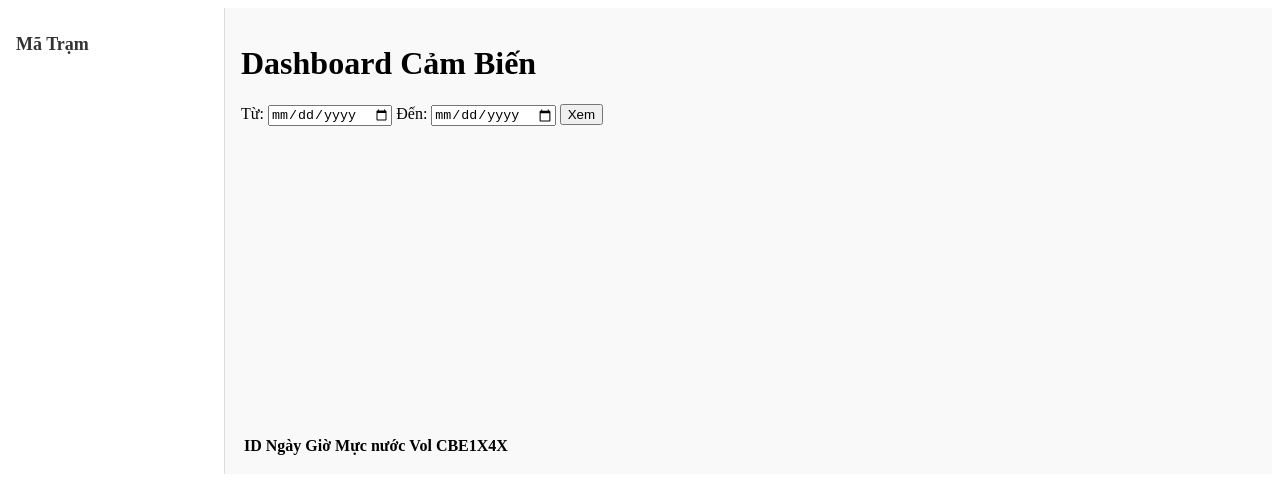
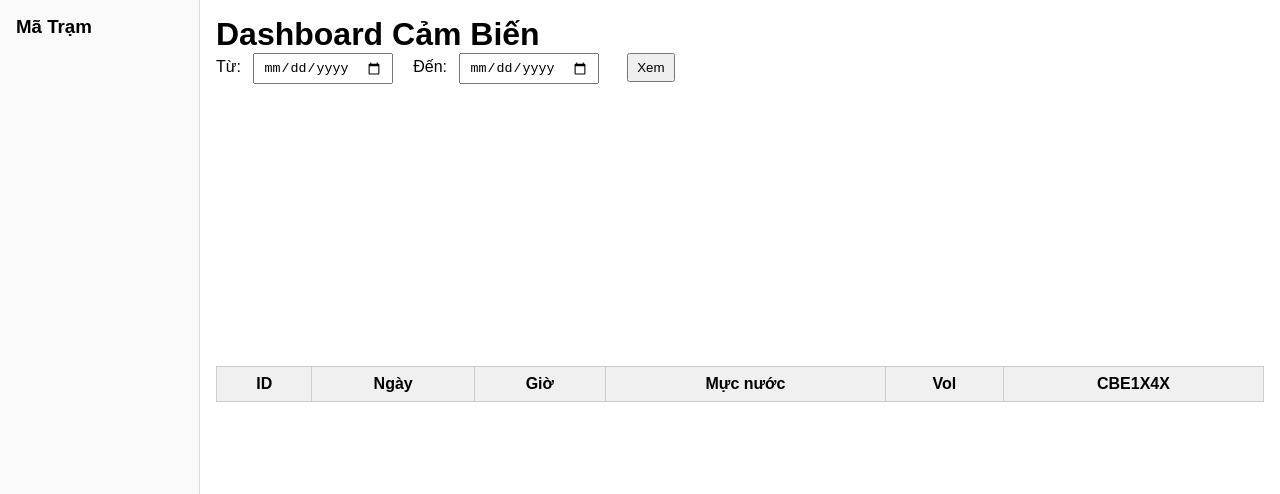
Before and after one commit to MaThan8X/my_server_01, a website: page public/index.html in a window 1280 px wide. Shown: the top 494 px of the page. Drawn offline with nearby package versions, Linux system fonts and the light colour scheme; no server answers.

Commit message:
nang cap cot_05

```diff
--- a/public/app.js
+++ b/public/app.js
@@ -14,6 +14,7 @@ document.addEventListener('DOMContentLoaded', () => {
     const ids = await res.json();
     const ul  = document.getElementById('stations');
 
+    // Luôn có mục 'Tất cả' ở đầu
     ul.innerHTML = '<li data-id="">Tất cả</li>' +
       ids.map(id => `<li data-id="${id}">${id}</li>`).join('');
 
@@ -26,11 +27,11 @@ document.addEventListener('DOMContentLoaded', () => {
       });
     });
 
-    // Mặc định active “Tất cả”
+    // Default active
     ul.querySelector('li[data-id=""]').classList.add('active');
   }
 
-  // 2️⃣ Fetch dữ liệu từ Function, có lọc ID, from, to
+  // 2️⃣ Fetch và render
   async function fetchData() {
     const params = [];
     if (fromInput.value) params.push(`from=${encodeURIComponent(fromInput.value)}`);
@@ -47,23 +48,21 @@ document.addEventListener('DOMContentLoaded', () => {
     renderCharts(data);
   }
 
-  // 3️⃣ Render bảng, luôn có cột ID
+  // 3️⃣ Render bảng (cột ID luôn hiện)
   function renderTable(data) {
     const tbody = document.getElementById('table-body');
     tbody.innerHTML = '';
-
-    // Nếu đã chọn ID thì giới hạn 10, không thì 30
     const limit = selectedId ? 10 : 30;
 
     data.slice(0, limit).forEach(r => {
       const tr = document.createElement('tr');
 
-      // ❗ Cột ID
+      // ID
       const tdId = document.createElement('td');
       tdId.textContent = r.id;
       tr.appendChild(tdId);
 
-      // Các cột còn lại
+      // Các cột tiếp theo
       ['date','time','mucnuoc','vol','cbe1x4x'].forEach(key => {
         const td = document.createElement('td');
         td.textContent = r[key];
@@ -74,16 +73,16 @@ document.addEventListener('DOMContentLoaded', () => {
     });
   }
 
-  // 4️⃣ Render / cập nhật Chart.js cho mực nước & điện áp
+  // 4️⃣ Render / update charts
   function renderCharts(data) {
     const labels    = data.map(r => `${r.date} ${r.time}`);
     const waterData = data.map(r => Number(r.mucnuoc));
     const voltData  = data.map(r => Number(r.vol));
 
-    // – Biểu đồ Mực nước
+    // Water chart
     if (!waterChart) {
       waterChart = new Chart(
-        document.getElementById('myChart').getContext('2d'),
+        document.getElementById('waterChart').getContext('2d'),
         {
           type: 'line',
           data: {
@@ -104,7 +103,7 @@ document.addEventListener('DOMContentLoaded', () => {
       waterChart.update();
     }
 
-    // – Biểu đồ Điện áp
+    // Volt chart
     if (!voltChart) {
       voltChart = new Chart(
         document.getElementById('voltChart').getContext('2d'),
@@ -129,7 +128,7 @@ document.addEventListener('DOMContentLoaded', () => {
     }
   }
 
-  // 5️⃣ Khởi tạo
+  // 5️⃣ Khởi
   viewBtn.addEventListener('click', fetchData);
   loadStations();
   fetchData();
--- a/public/index.html
+++ b/public/index.html
@@ -5,25 +5,22 @@
   <meta http-equiv="X-UA-Compatible" content="IE=edge" />
   <meta name="viewport" content="width=device-width, initial-scale=1.0" />
   <title>Dashboard Cảm Biến</title>
-  <!-- Link tới CSS chính -->
   <link rel="stylesheet" href="styles.css" />
-
-  <!-- Chart.js từ CDN (cần cho các biểu đồ) -->
   <script src="https://cdn.jsdelivr.net/npm/chart.js"></script>
 </head>
-
 <body>
-  <!-- Sidebar Mã Trạm -->
+  <div id="container">
+    <!-- Sidebar -->
     <aside id="station-list">
       <h3>Mã Trạm</h3>
       <ul id="stations"></ul>
     </aside>
 
-  <!-- Nội dung chính -->
-  <div id="main-content">
+    <!-- Main content -->
+    <main id="main-view">
       <h1>Dashboard Cảm Biến</h1>
 
-    <!-- Bộ lọc ngày -->
+      <!-- Filter -->
       <div class="filter">
         <label for="fromInput">Từ:</label>
         <input id="fromInput" type="date" />
@@ -32,18 +29,14 @@
         <button id="viewBtn">Xem</button>
       </div>
 
-    <!-- Biểu đồ mực nước -->
-    <div class="chart-container">
-      <canvas id="myChart"></canvas>
-    </div>
-
-    <!-- Biểu đồ điện áp -->
-    <div class="chart-container">
+      <!-- Charts -->
+      <div class="chart-wrapper">
+        <canvas id="waterChart"></canvas>
         <canvas id="voltChart"></canvas>
       </div>
 
-    <!-- Bảng dữ liệu -->
-    <div class="table-container" id="tableContainer">
+      <!-- Table -->
+      <div class="table-wrapper">
         <table>
           <thead>
             <tr>
@@ -58,9 +51,9 @@
           <tbody id="table-body"></tbody>
         </table>
       </div>
+    </main>
   </div>
 
-  <!-- Script chính của ứng dụng -->
   <script src="app.js"></script>
 </body>
 </html>
--- a/public/styles.css
+++ b/public/styles.css
@@ -1,42 +1,87 @@
-/* ===== Layout sidebar + main ===== */
-body {
+/* Toàn cục */
+* { box-sizing: border-box; margin: 0; padding: 0; }
+body, html { height: 100%; font-family: sans-serif; }
+
+/* Container chính: sidebar + main */
+#container {
   display: flex;
+  height: 100%;
 }
 
 /* Sidebar Mã Trạm */
 #station-list {
   width: 200px;
   border-right: 1px solid #ddd;
-  padding: 0.5rem;
-  max-height: calc(30 * 2rem);
+  padding: 1rem;
+  background: #fafafa;
   overflow-y: auto;
-  background: #fff;
 }
 #station-list h3 {
   margin-bottom: 0.5rem;
-  font-size: 18px;
-  color: #333;
 }
 #stations {
   list-style: none;
-  padding: 0;
-  margin: 0;
 }
 #stations li {
   padding: 0.5rem;
   cursor: pointer;
 }
 #stations li:hover {
-  background: #e6f2ff;
+  background: #eef5ff;
 }
 #stations li.active {
   background: #007acc;
   color: #fff;
 }
 
-/* Nội dung chính bên phải */
-#main-content {
+/* Main content */
+#main-view {
   flex: 1;
   padding: 1rem;
-  background: #f9f9f9;
+  display: flex;
+  flex-direction: column;
+  overflow: hidden;
 }
+
+/* Filter */
+.filter {
+  margin-bottom: 1rem;
+}
+.filter input,
+.filter button {
+  margin-left: 0.5rem;
+  margin-right: 1rem;
+  padding: 0.3rem 0.5rem;
+}
+
+/* Charts */
+.chart-wrapper {
+  display: flex;
+  gap: 1rem;
+  margin-bottom: 1rem;
+}
+.chart-wrapper canvas {
+  flex: 1;
+  max-height: 250px;
+}
+
+/* Table */
+.table-wrapper {
+  flex: 1;
+  overflow-y: auto;
+}
+.table-wrapper table {
+  width: 100%;
+  border-collapse: collapse;
+}
+.table-wrapper th,
+.table-wrapper td {
+  border: 1px solid #ccc;
+  padding: 0.5rem;
+  text-align: center;
+}
+.table-wrapper th {
+  background: #f0f0f0;
+  position: sticky;
+  top: 0;
+}
```
Lines whose indentation alone changed are shown as unchanged.
